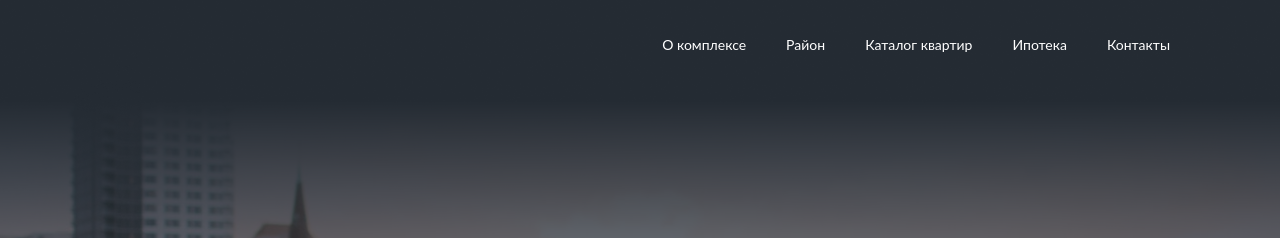
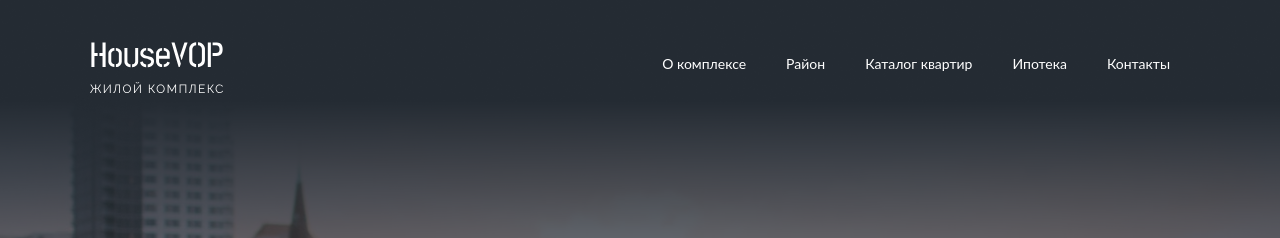
Before and after one commit to DmitryMass/LendingPage, a website: page index.pug in a window 1280 px wide. Shown: the top 238 px of the page. Drawn offline with nearby package versions, Linux system fonts and the light colour scheme; files that its build step writes are made by us from their sources.

Commit message:
added logo obj

```diff
--- a/pug/header.pug
+++ b/pug/header.pug
@@ -2,7 +2,7 @@ header.main-header
     .container.flex-container
         .main-logo
             a.main-logo_href(href="")
-                img.main-logo_vop(data="./assets/icons/logo.svg", type="")
+                object.main-logo_vop(data="./assets/icons/logo.svg", type="")
         nav.main-nav
             ul.main-ul.flex-nav
                 li
```
Also changed, not shown: index.html.
